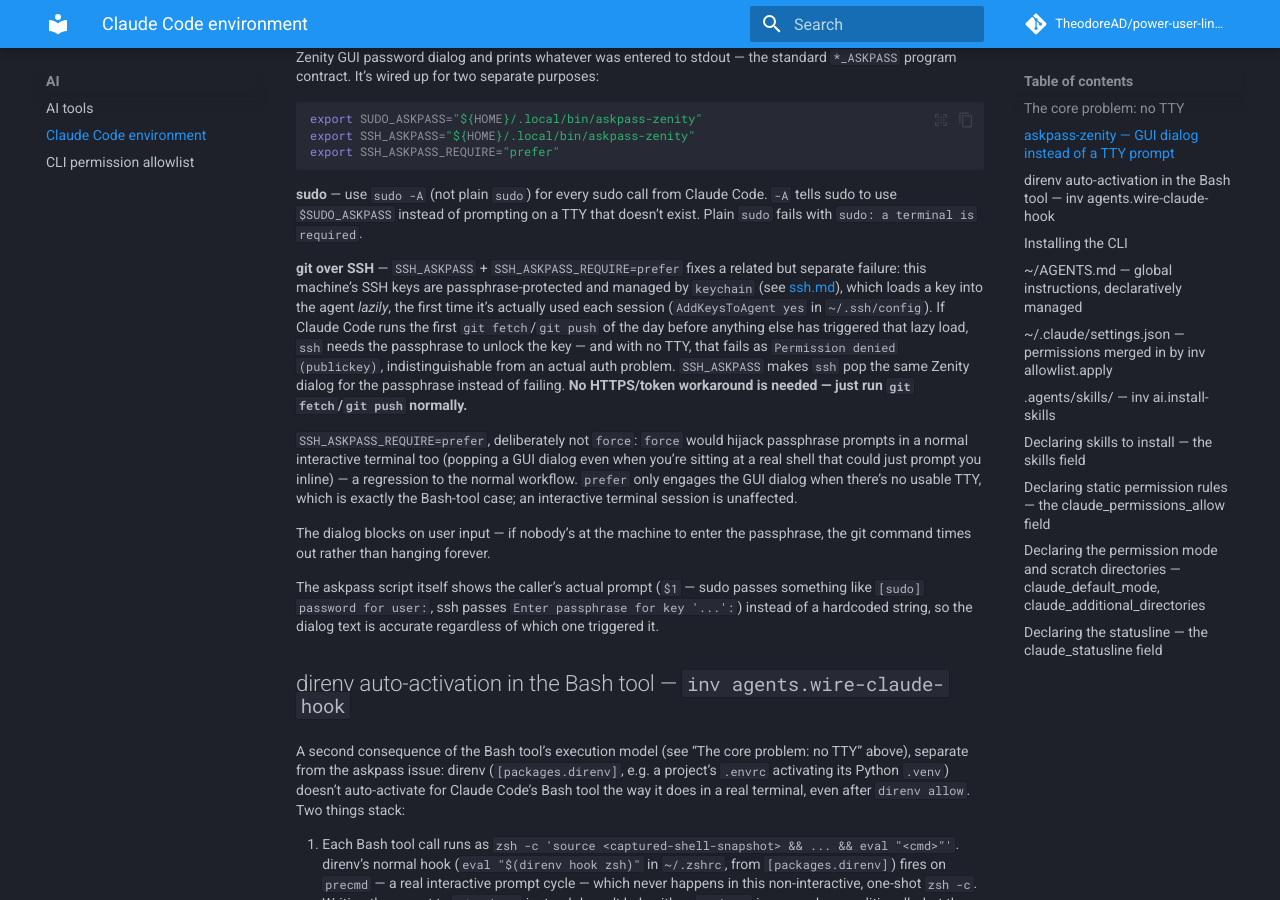
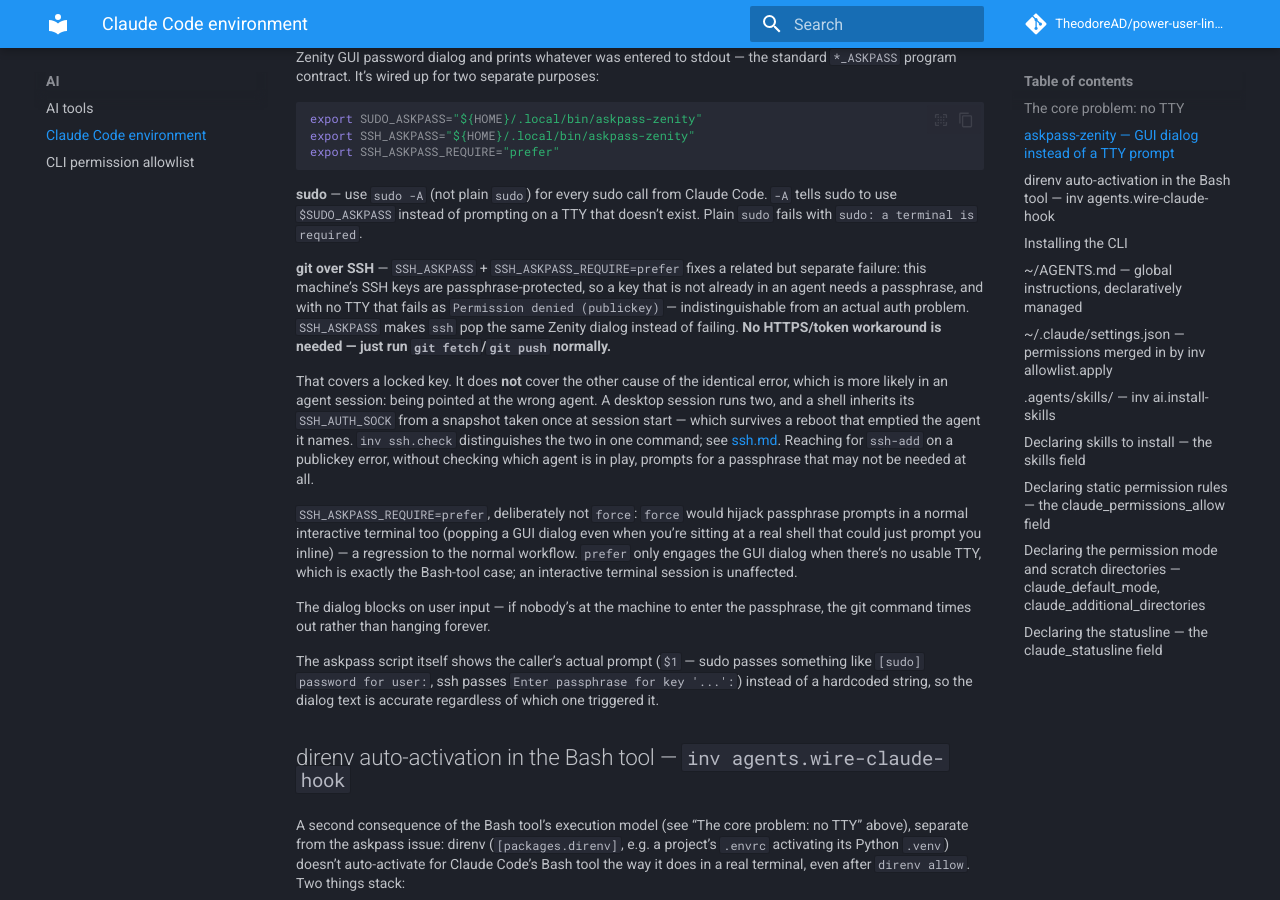
Before and after one commit to TheodoreAD/power-user-linux-setup, an MkDocs documentation site: the page built from docs/claude-code.md, in a window 1280 px wide and 900 px high, scrolled down 476 px. Built offline with MkDocs 1.6.1 and Material for MkDocs 9.7.7, drawn with Linux system fonts in a browser that asks for light colours; comment, search, counter and statistics services are not loaded.

Commit message:
docs: fix the anchor my ssh.md rename broke, and the claim under it
Renaming ssh.md's "Keychain (persistent agent across logins)" to "Which agent
a shell talks to" left claude-code.md:31 pointing at an anchor that no longer
exists. zensical builds --strict, so the Pages deploy has been failing on
every push since — two runs, both red, while the CI workflow stayed green.

The paragraph around that link was also wrong, and wrong in the way that cost
real time today: it said keys are "managed by keychain" and load lazily, and
promised that publickey failures are covered by SSH_ASKPASS. Neither holds now
that the keyring's agent is preferred, and the promise is what makes an agent
reach for ssh-add on an error that is usually about the wrong agent instead.
Split into the two causes, with a pointer to inv ssh.check for the second.

Co-Authored-By: Claude Opus 5 <noreply@anthropic.com>

```diff
--- a/docs/claude-code.md
+++ b/docs/claude-code.md
@@ -27,14 +27,18 @@ use `$SUDO_ASKPASS` instead of prompting on a TTY that doesn't exist. Plain `sud
 `sudo: a terminal is required`.
 
 **git over SSH** — `SSH_ASKPASS` + `SSH_ASKPASS_REQUIRE=prefer` fixes a related but separate
-failure: this machine's SSH keys are passphrase-protected and managed by `keychain` (see
-[ssh.md](ssh.md#keychain-persistent-agent-across-logins)), which loads a key into the agent
-_lazily_, the first time it's actually used each session (`AddKeysToAgent yes` in `~/.ssh/config`).
-If Claude Code runs the first `git fetch`/`git push` of the day before anything else has triggered
-that lazy load, `ssh` needs the passphrase to unlock the key — and with no TTY, that fails as
-`Permission denied (publickey)`, indistinguishable from an actual auth problem. `SSH_ASKPASS` makes
-`ssh` pop the same Zenity dialog for the passphrase instead of failing. **No HTTPS/token workaround
-is needed — just run `git fetch`/`git push` normally.**
+failure: this machine's SSH keys are passphrase-protected, so a key that is not already in an agent
+needs a passphrase, and with no TTY that fails as `Permission denied (publickey)` —
+indistinguishable from an actual auth problem. `SSH_ASKPASS` makes `ssh` pop the same Zenity dialog
+instead of failing. **No HTTPS/token workaround is needed — just run `git fetch`/`git push`
+normally.**
+
+That covers a locked key. It does **not** cover the other cause of the identical error, which is
+more likely in an agent session: being pointed at the wrong agent. A desktop session runs two, and a
+shell inherits its `SSH_AUTH_SOCK` from a snapshot taken once at session start — which survives a
+reboot that emptied the agent it names. `inv ssh.check` distinguishes the two in one command; see
+[ssh.md](ssh.md#which-agent-a-shell-talks-to). Reaching for `ssh-add` on a publickey error, without
+checking which agent is in play, prompts for a passphrase that may not be needed at all.
 
 `SSH_ASKPASS_REQUIRE=prefer`, deliberately not `force`: `force` would hijack passphrase prompts in a
 normal interactive terminal too (popping a GUI dialog even when you're sitting at a real shell that
```
